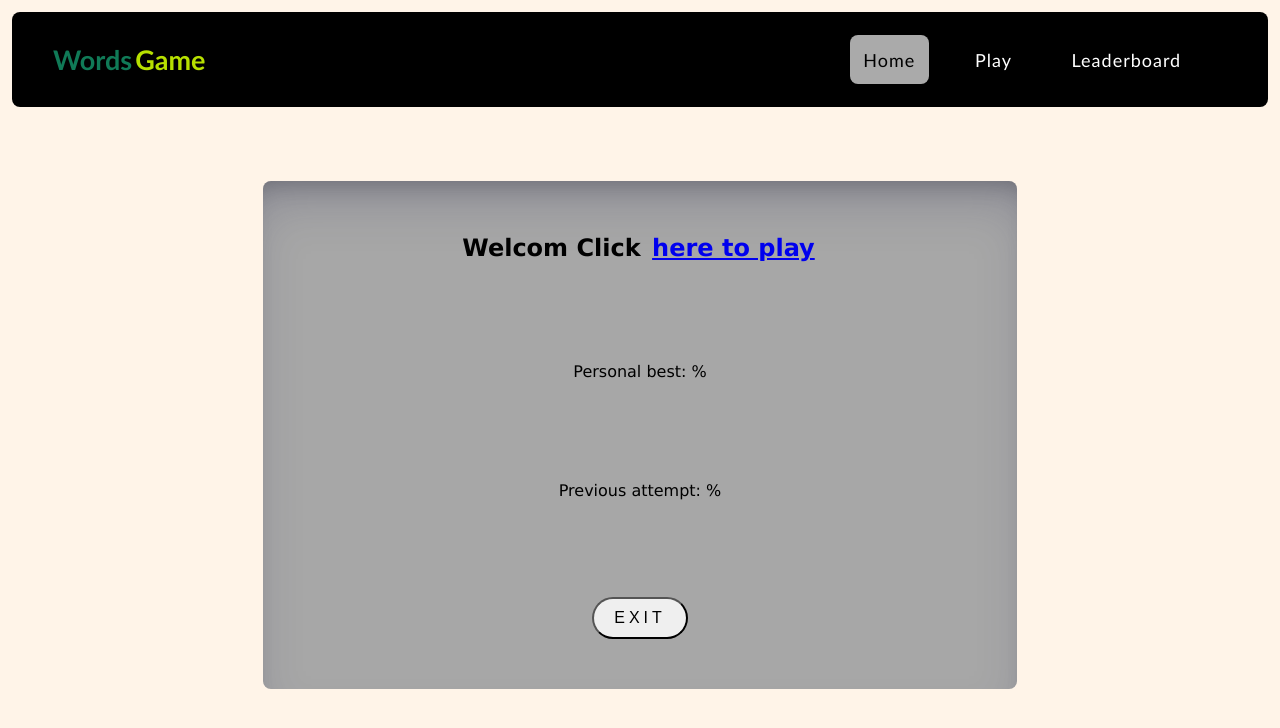
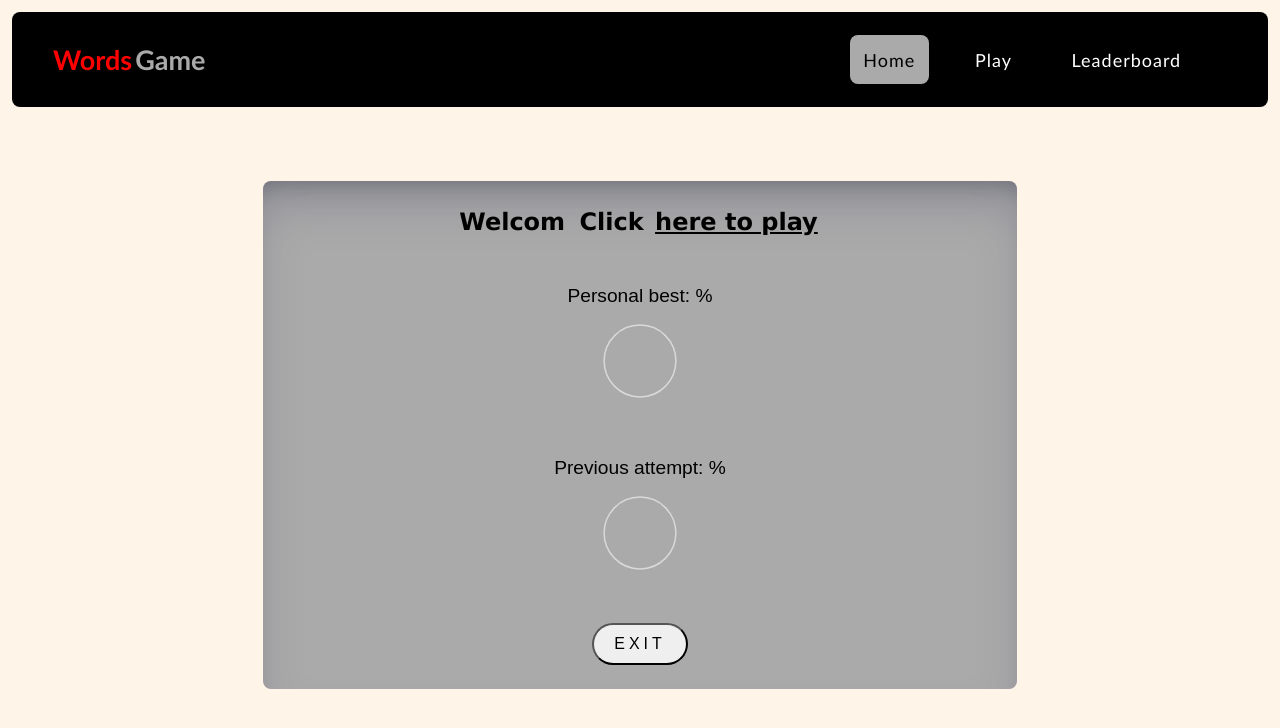
Before and after one commit to Mario-Mellek/Words-game, a React (Vite) app in the folder front-end/: page / in a window 1280 px wide. Shown: the top 728 px of the page. Built offline with nearby package versions, Linux system fonts and the light colour scheme; sample sign-in values are in the browser's storage.

Commit message:
fixed score bug and edited style

```diff
--- a/front-end/src/components/Score.jsx
+++ b/front-end/src/components/Score.jsx
@@ -3,12 +3,12 @@ import { Circle } from 'rc-progress';
 import PropTypes from 'prop-types';
 
 
-const Score = ({ percentage, score }) => {
+const Score = ({ percentage }) => {
   return (
     <div>
       <Circle
         className='score-Circle'
-        percent={percentage || score}
+        percent={percentage}
         strokeWidth={3}
         strokeColor="#000000"
         trailWidth={2}
@@ -17,7 +17,6 @@ const Score = ({ percentage, score }) => {
   );
 };
 Score.propTypes = {
-  percentage: PropTypes.number.isRequired,
-  score: PropTypes.number
+  percentage: PropTypes.number,
 };
 export default Score;
--- a/front-end/src/pages/LandingPage.jsx
+++ b/front-end/src/pages/LandingPage.jsx
@@ -4,6 +4,7 @@ import '../styles/landingPage.css';
 import { Link } from 'react-router-dom';
 import { ToastContainer, toast } from 'react-toastify';
 import 'react-toastify/dist/ReactToastify.css';
+import Score from '../components/Score';
 
 export default function LandingPage() {
   const [isRegistered, setIsRegistered] = useState(false);
@@ -71,10 +72,18 @@ export default function LandingPage() {
           </div>
           :
           <div className='card'>
-            <h1>Welcom {user.userName} Click <Link to='/Playgame'>here to play</Link></h1>
+            <h1>Welcom <span>{user.userName}</span> Click <Link to='/Playgame'>here to play</Link></h1>
             {user.personalBest === 0 && user.prevAttempt === 0 ? <span>Come back after playing to check your score</span> : null}
-            {user.personalBest !== 0 && <p>Personal best: {user.personalBest}% </p>}
-            {user.prevAttempt !== 0 && <p>Previous attempt: {user.prevAttempt}% </p>}
+            {user.personalBest !== 0 && (
+              <div className='personal-score'>
+                <p>Personal best: {user.personalBest}% </p>
+                <Score percentage={user.personalBest} />
+              </div>)}
+            {user.prevAttempt !== 0 && (
+              <div className='personal-score'>
+                <p>Previous attempt: {user.prevAttempt}% </p>
+                <Score percentage={user.prevAttempt} />
+              </div>)}
             <button className='exit-btn' onClick={exitGame}>Exit</button>
           </div>}
         <ToastContainer
--- a/front-end/src/pages/LeaderBoard.jsx
+++ b/front-end/src/pages/LeaderBoard.jsx
@@ -14,8 +14,8 @@ export default function LeaderBoard() {
   const navigate = useNavigate();
   const { percentage } = location.state || {};
   const { width, height } = useWindowSize();
-  const [rank, setRank] = useState('');
-  const [bestRank, setBestRank] = useState('');
+  const [rank, setRank] = useState(0);
+  const [bestRank, setBestRank] = useState(0);
   const [score, setScore] = useState(0);
   const [isComplete] = useTimeout(5000);
 
@@ -40,7 +40,7 @@ export default function LeaderBoard() {
     else {
       navigate('/');
     }
-  }, []);
+  }, [percentage, rank, score]);
 
   const scorePostReq = async (score) => {
     try {
@@ -68,11 +68,12 @@ export default function LeaderBoard() {
           <div className='leaderboard'>
             <div>
               <p>You scored {percentage || score}%</p>
-              <Score percentage={percentage} score={score} />
+              <Score percentage={percentage || score} />
             </div>
             <div>
               <p>You are currently ranked among the top {rank}% of players.</p>
-              <Score percentage={rank} /></div>
+              <Score percentage={rank} />
+            </div>
             <div>
               <p>Your best rank is {bestRank}%</p>
               <Score percentage={bestRank} />
--- a/front-end/src/pages/NotFound.jsx
+++ b/front-end/src/pages/NotFound.jsx
@@ -1,5 +1,6 @@
 import React from 'react';
 import NavBar from '../components/NavBar';
+import { Link } from 'react-router-dom';
 
 export default function NotFound() {
   return (
@@ -7,7 +8,9 @@ export default function NotFound() {
       <header>
         <NavBar />
       </header>
-      <div>NotFound</div>
+      <section className='main'>
+        <h1>You must be lost, <Link to='/'>press here</Link></h1>
+      </section>
     </>
   );
 }
--- a/front-end/src/styles/landingPage.css
+++ b/front-end/src/styles/landingPage.css
@@ -26,10 +26,10 @@ form {
 .login-box .user-box input[type='text'] {
   padding: 10px 0;
   font-size: 1em;
-  color: #fff;
+  color: white;
   margin-bottom: 1.5rem;
   border: none;
-  border-bottom: 1px solid #fff;
+  border-bottom: 1px solid rgb(170, 170, 170);
   outline: none;
   background: transparent;
 }
@@ -64,8 +64,8 @@ form {
   background: #03f40f;
   color: #fff;
   border-radius: 5px;
-  box-shadow: 0 0 5px #03f40f, 0 0 25px #03f40f, 0 0 50px #03f40f,
-    0 0 100px #03f40f;
+  box-shadow: 0 0 5px #03f40f, 0 0 25px #03f40f, 0 0 10px #03f40f,
+    0 0 10px #03f40f;
 }
 .card {
   display: flex;
@@ -75,14 +75,14 @@ form {
   width: 60%;
   height: 80%;
   border-radius: 0.5rem;
-  background: rgb(167, 167, 167);
+  background: rgb(170, 170, 170);
   box-shadow: rgba(50, 50, 93, 0.25) 0px 30px 50px -12px inset,
     rgba(0, 0, 0, 0.3) 0px 18px 26px -18px inset;
 }
 .exit-btn:hover {
-  background: #f40303;
-  box-shadow: 0 0 5px #f40303, 0 0 25px #f40303, 0 0 50px #f40303,
-    0 0 100px #f40303;
+  background: rgb(225, 0, 0);
+  box-shadow: 0 0 5px rgb(225, 0, 0), 0 0 25px rgb(225, 0, 0),
+    0 0 10px rgb(225, 0, 0), 0 0 10px rgb(225, 0, 0);
 }
 
 /** Classes for the displayed toast **/
@@ -103,6 +103,21 @@ form {
 }
 .Toastify__close-button:hover,
 .Toastify__close-button:focus {
-  background-color: rgb(224, 0, 0);
+  background-color: rgb(225, 0, 0);
   border-radius: 5px;
 }
+h1 span {
+  color: rgb(225, 0, 0);
+}
+section a,
+section a:visited {
+  color: black;
+}
+.card p,
+.card > span {
+  font-size: larger;
+  font-family: sans-serif;
+}
+.personal-score {
+  text-align: center;
+}
--- a/front-end/src/styles/navBar.css
+++ b/front-end/src/styles/navBar.css
@@ -24,10 +24,10 @@ nav li .active {
   font-size: large;
 }
 .logo span {
-  color: rgb(183, 224, 0);
+  color: rgb(170, 170, 170);
 }
 .home-btn {
-  color: rgb(16, 122, 87);
+  color: rgb(255, 0, 0);
   text-decoration: none;
 }
 .nav-list ul {
@@ -50,5 +50,5 @@ nav li .active {
 .nav-list a:active {
   text-decoration: none;
   border-radius: 0.5rem;
-  border: 1px solid rgb(255, 255, 255);
+  border: 1px solid rgb(170, 170, 170);
 }
--- a/front-end/src/styles/playGame.css
+++ b/front-end/src/styles/playGame.css
@@ -5,7 +5,6 @@
   width: 50%;
 }
 .word {
-  font-size: x-large;
   letter-spacing: 0.1em;
   text-transform: capitalize;
   padding: 1rem;
@@ -62,7 +61,7 @@
   0% {
   }
   50% {
-    background-color: red;
+    background-color: rgb(225, 0, 0);
   }
   100% {
   }
```
